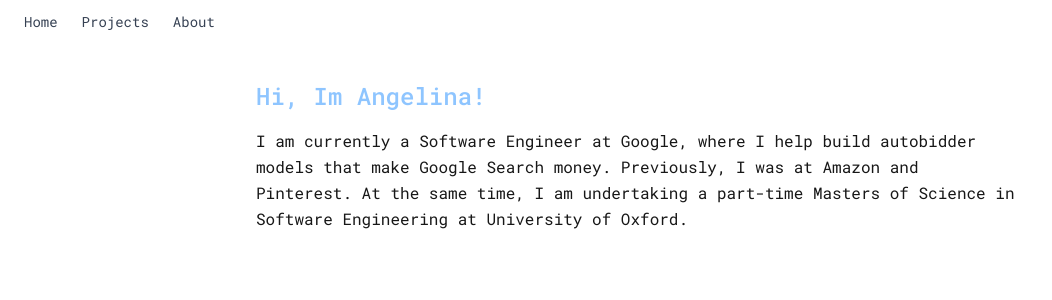
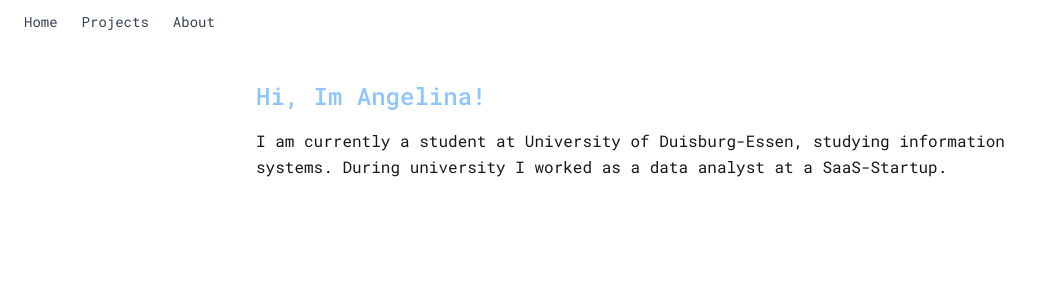
Before and after one commit to Angelinaleib/portfolio, a Next.js app: page /about in a window 1280 px wide. Shown: the top 300 px of the page, without its empty margins (0-1052 px from the left). Built offline with nearby package versions, Linux system fonts and the light colour scheme.

Commit message:
New About

```diff
--- a/app/about/page.tsx
+++ b/app/about/page.tsx
@@ -3,8 +3,7 @@
     <div>
       <h1 className = "text-2xl font-medium text-blue-300 mb-4" >Hi, Im Angelina! </h1>
 
-      <p>I am currently a Software Engineer at Google, where I help build autobidder models that make Google Search money.
-        Previously, I was at Amazon and Pinterest. At the same time, I am undertaking a part-time Masters of Science in Software Engineering at University of Oxford.</p>
+      <p>I am currently a student at University of Duisburg-Essen, studying information systems. During university I worked as a data analyst at a SaaS-Startup.</p>
     </div>
   );
 }
```
